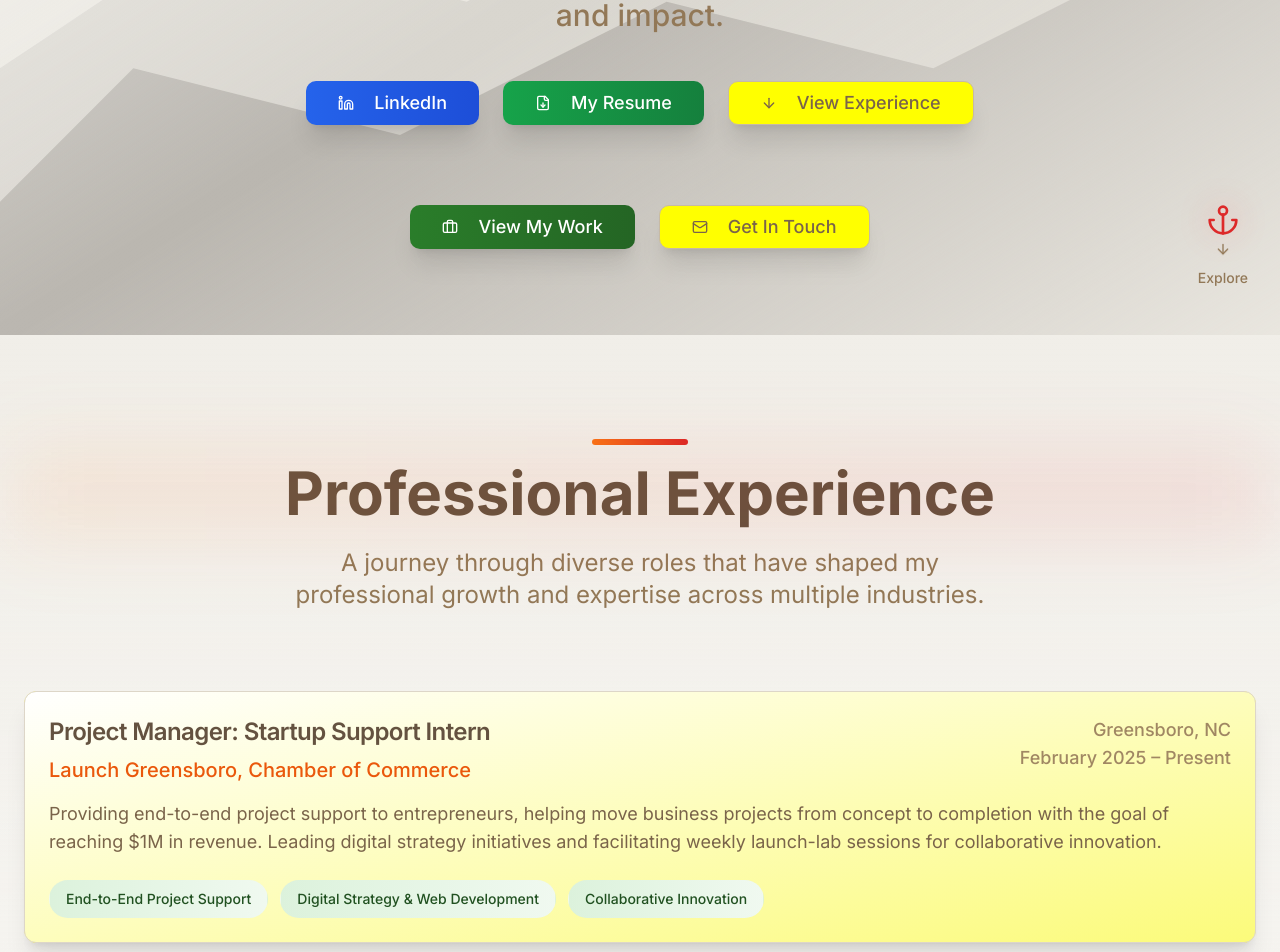
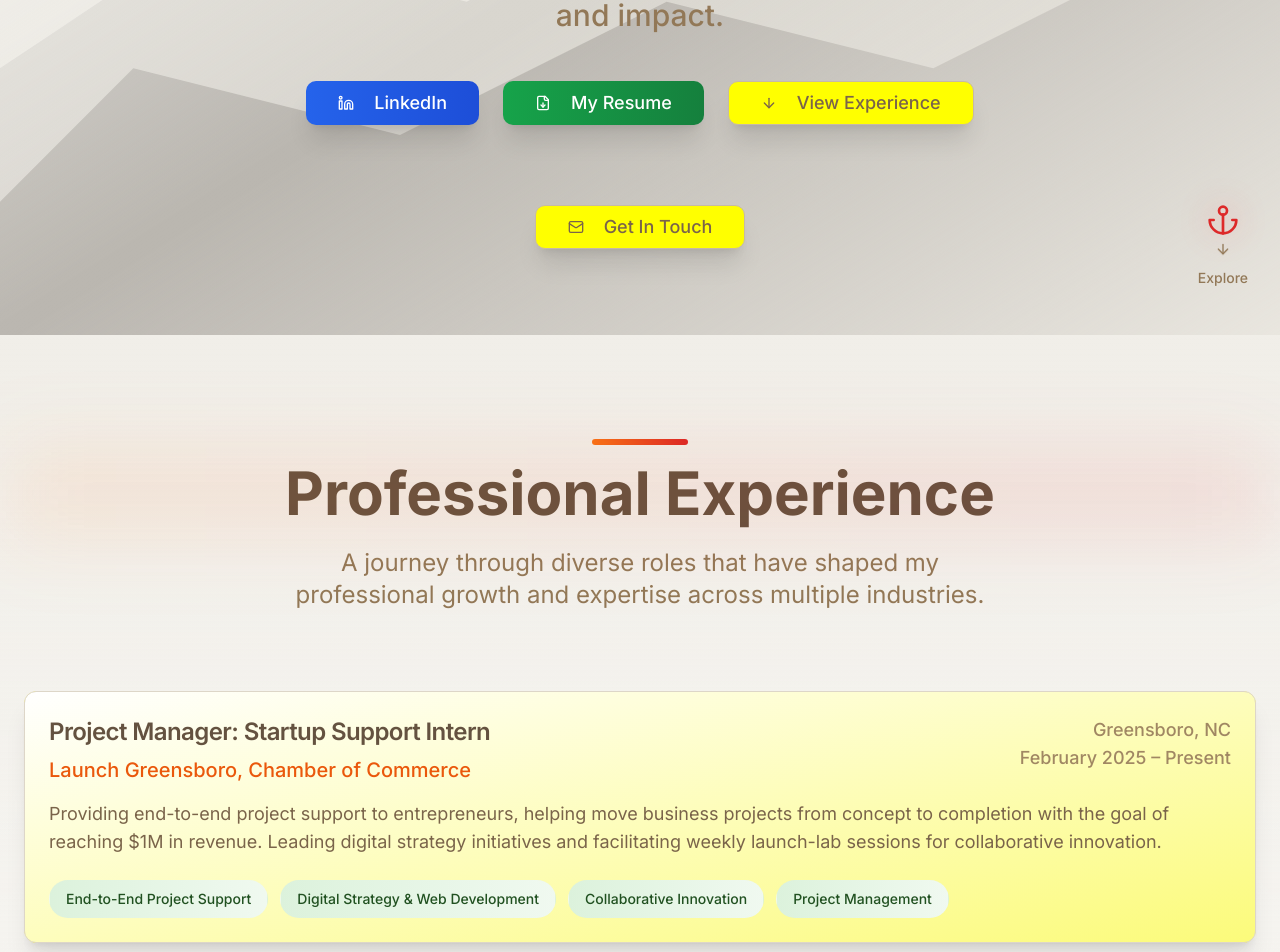
Before and after one commit to SvGEO290/ascent-portfolio-journey-40, a React (Vite) app: page / in a window 1280 px wide. Shown: the part 465-1417 px from the top of the page. Built offline with nearby package versions, Linux system fonts and the light colour scheme.

Commit message:
Refactor: Update contact button and experience roles
- Removed "View My Work" button.
- Updated "Get in Touch" button to scroll to contact section.
- Added "Project Management" to UNCG and Launch Greensboro roles.
- Updated LinkedIn link.

```diff
--- a/src/pages/Index.tsx
+++ b/src/pages/Index.tsx
@@ -22,6 +22,13 @@ const Index = () => {
     }
   };
 
+  const scrollToContact = () => {
+    const contactSection = document.getElementById('contact');
+    if (contactSection) {
+      contactSection.scrollIntoView({ behavior: 'smooth' });
+    }
+  };
+
   const experiences = [
     {
       id: 1,
@@ -33,7 +40,8 @@ const Index = () => {
       highlights: [
         "End-to-End Project Support",
         "Digital Strategy & Web Development",
-        "Collaborative Innovation"
+        "Collaborative Innovation",
+        "Project Management"
       ]
     },
     {
@@ -59,7 +67,8 @@ const Index = () => {
       highlights: [
         "Team Leadership & Operations",
         "Event Management & Marketing",
-        "Risk Management & Safety"
+        "Risk Management & Safety",
+        "Project Management"
       ]
     }
   ];
@@ -199,7 +208,7 @@ const Index = () => {
               <Button
                 size="lg"
                 className="w-full sm:w-auto bg-gradient-to-r from-blue-600 to-blue-700 hover:from-blue-700 hover:to-blue-800 text-white shadow-xl transform hover:scale-105 transition-all duration-300 px-6 md:px-8 py-3 md:py-4 text-base md:text-lg"
-                onClick={() => window.open('https://linkedin.com', '_blank')}
+                onClick={() => window.open('https://www.linkedin.com/in/svgeo290/', '_blank')}
               >
                 <Linkedin className="mr-2 md:mr-3 h-5 w-5 md:h-6 md:w-6" />
                 LinkedIn
@@ -223,13 +232,14 @@ const Index = () => {
               </Button>
             </div>
 
-            {/* Original Action Buttons - Stack on mobile */}
-            <div className="flex flex-col gap-4 md:flex-row md:gap-6 justify-center items-center pt-6 md:pt-8 px-4">
-              <Button size="lg" className="w-full sm:w-auto bg-gradient-to-r from-forest-600 to-forest-700 hover:from-forest-700 hover:to-forest-800 text-white shadow-xl transform hover:scale-105 transition-all duration-300 px-6 md:px-8 py-3 md:py-4 text-base md:text-lg">
-                <Briefcase className="mr-2 md:mr-3 h-5 w-5 md:h-6 md:w-6" />
-                View My Work
-              </Button>
-              <Button variant="outline" size="lg" className="w-full sm:w-auto border-stone-300 text-stone-700 hover:bg-stone-100 shadow-xl transform hover:scale-105 transition-all duration-300 px-6 md:px-8 py-3 md:py-4 text-base md:text-lg">
+            {/* Updated Action Button - Only Get In Touch now */}
+            <div className="flex justify-center items-center pt-6 md:pt-8 px-4">
+              <Button
+                variant="outline"
+                size="lg"
+                className="w-full sm:w-auto border-stone-300 text-stone-700 hover:bg-stone-100 shadow-xl transform hover:scale-105 transition-all duration-300 px-6 md:px-8 py-3 md:py-4 text-base md:text-lg"
+                onClick={scrollToContact}
+              >
                 <Mail className="mr-2 md:mr-3 h-5 w-5 md:h-6 md:w-6" />
                 Get In Touch
               </Button>
```
